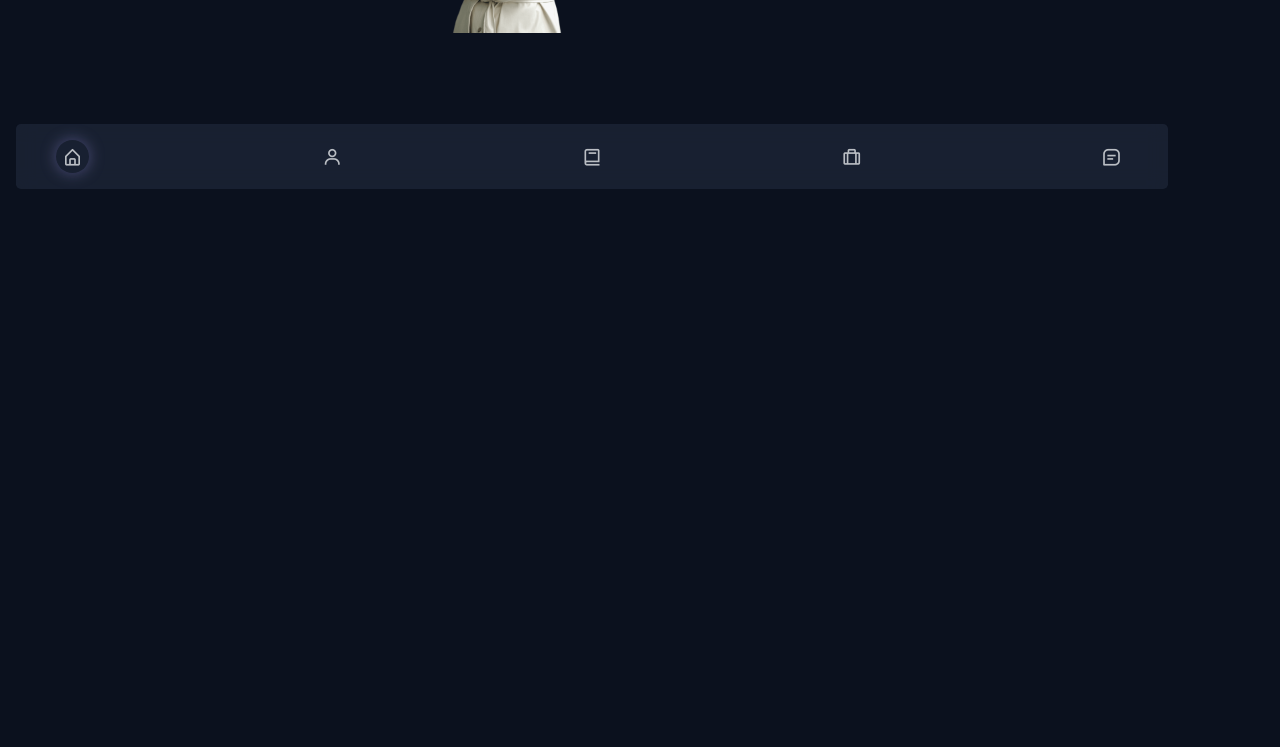
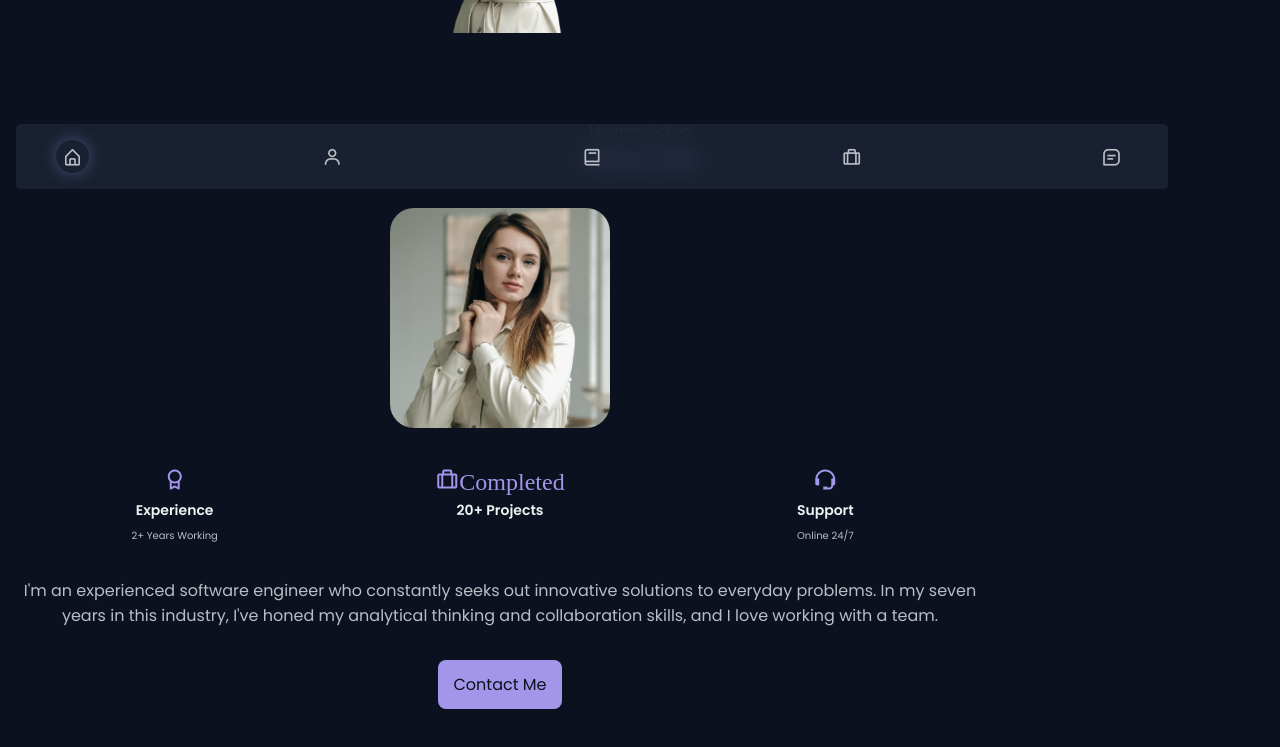
Before and after one commit to Eddychase/Personal-Portfolio, a plain HTML site: page index.html in a window 1280 px wide. Shown: the part 595-1342 px from the top of the page. Before the commit the page ends 1172 px from the top, so only its background shows below. Drawn offline with nearby package versions, Linux system fonts and the light colour scheme.

Commit message:
about me page

```diff
--- a/assets/css/styles.css
+++ b/assets/css/styles.css
@@ -349,8 +349,44 @@ img {
   color:var(--first-color);
 }
 /*=============== ABOUT ===============*/
+.about__container{
+  row-gap:2.5rem;
+}
+.about__img{
+  width:220px;
+  border-radius: 1.5rem;
+  justify-self: center;
+}
+.about__data{
+  text-align: center;
+}
+.about__info{
+  display: grid;
+  grid-template-columns: repeat(3, 1fr);
+  gap:.5rem;
+  margin-bottom: 2rem;
+}
+.about__box{
+  background-color: var(--container-color);
+  border-radius: .75rem;
+  padding:.75rem .5rem;
+}
 
+.about__icon{
+  font-size: 1.5rem;
+  color: var(--first-color);
+  margin-bottom: .5rem;
+}
 
+.about__title{
+  font-size: var(--small-font-size);
+}
+.about__subtitle{
+  font-size:var(--tiny-font-size) ;
+}
+.about__description{
+  margin-bottom: 2rem;
+}
 /*=============== SKILLS ===============*/
 
 
--- a/index.html
+++ b/index.html
@@ -101,7 +101,45 @@
       </section>
 
       <!--=============== ABOUT ===============-->
-      <section class="about section" id="about"></section>
+      <section class="about section" id="about">
+        <span class="section__subtitle">My Introduction</span>
+        <h2 class="section__title">About Me </h2>
+        <div class="about__container container grid">
+          <img src="assets/img/about.jpg" alt="" class="about__img">
+
+          <div class="about__data">
+            <div class="about__info">
+
+              <div class-"about__box">
+                <i class="bx bx-award about__icon"></i>
+                <h3 class="about__title">Experience</h3>
+                <span class="about__subtitle">2+ Years Working</span>
+              </div>
+
+              <div class-"about__box">
+                <i class="bx bx-briefcase-alt about__icon">Completed</i>
+                <h3 class="about__title">20+ Projects</h3>
+                <span class="about__subtitle"></span>
+              </div>
+
+              <div class-"about__box">
+                <i class="bx bx-support about__icon"></i>
+                <h3 class="about__title">Support</h3>
+                <span class="about__subtitle">Online 24/7</span>
+              </div>
+
+            </div>
+            <p class="about__description">
+              I'm an experienced software engineer who constantly seeks
+               out innovative solutions to everyday problems. In my seven
+                years in this industry, I've honed my analytical thinking
+                 and collaboration skills, and I love working with a team.
+            </p>
+
+            <a href="#contact" class="button">Contact Me</a>
+          </div>
+        </div>
+      </section>
 
       <!--=============== SKILLS ===============-->
       <section class="skills section" id="skills"></section>
```
